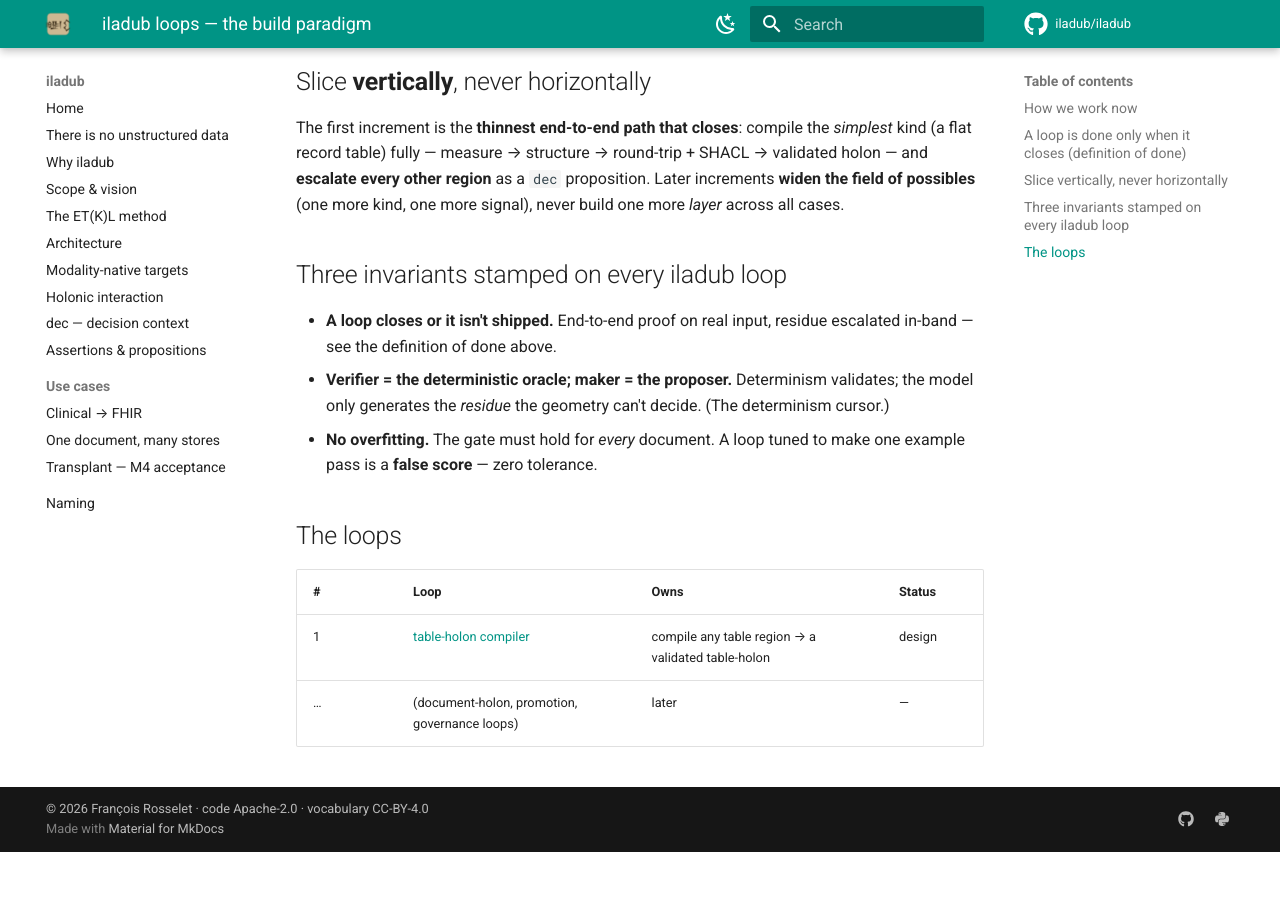
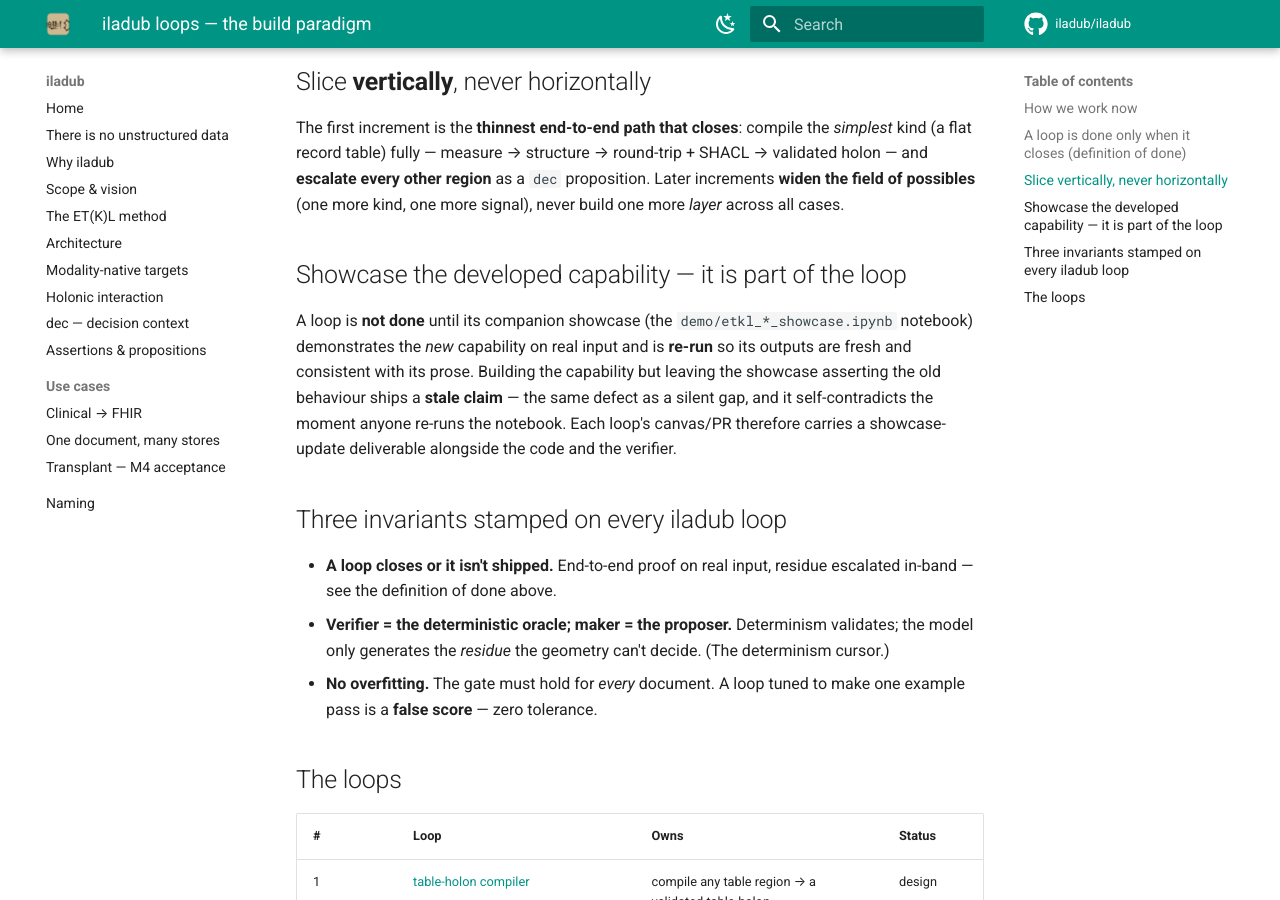
Before and after one commit to iladub/iladub, an MkDocs documentation site: the page built from docs/loops/README.md, in a window 1280 px wide and 900 px high, scrolled down 1610 px. Built offline with MkDocs 1.6.1 and Material for MkDocs 9.7.7, drawn with Linux system fonts in a browser that asks for light colours; comment, search, counter and statistics services are not loaded; before the commit the page ends 2462 px from its top, so only the background shows below that.

Commit message:
docs(loops): showcasing the developed capability is part of every loop
A loop is not done until its companion showcase notebook demonstrates the new
capability and is re-run fresh; a stale showcase is a silent-claim defect.
(Loop 2 made pivot/multi-word tables compile but left the notebook narrating
them as escalated.)

Co-Authored-By: Claude Opus 4.8 (1M context) <noreply@anthropic.com>

```diff
--- a/docs/loops/README.md
+++ b/docs/loops/README.md
@@ -57,6 +57,14 @@ record table) fully — measure → structure → round-trip + SHACL → validat
 other region** as a `dec` proposition. Later increments **widen the field of possibles** (one more kind, one
 more signal), never build one more *layer* across all cases.
 
+## Showcase the developed capability — it is part of the loop
+
+A loop is **not done** until its companion showcase (the `demo/etkl_*_showcase.ipynb` notebook) demonstrates
+the *new* capability on real input and is **re-run** so its outputs are fresh and consistent with its prose.
+Building the capability but leaving the showcase asserting the old behaviour ships a **stale claim** — the
+same defect as a silent gap, and it self-contradicts the moment anyone re-runs the notebook. Each loop's
+canvas/PR therefore carries a showcase-update deliverable alongside the code and the verifier.
+
 ## Three invariants stamped on every iladub loop
 
 - **A loop closes or it isn't shipped.** End-to-end proof on real input, residue escalated in-band — see
```
